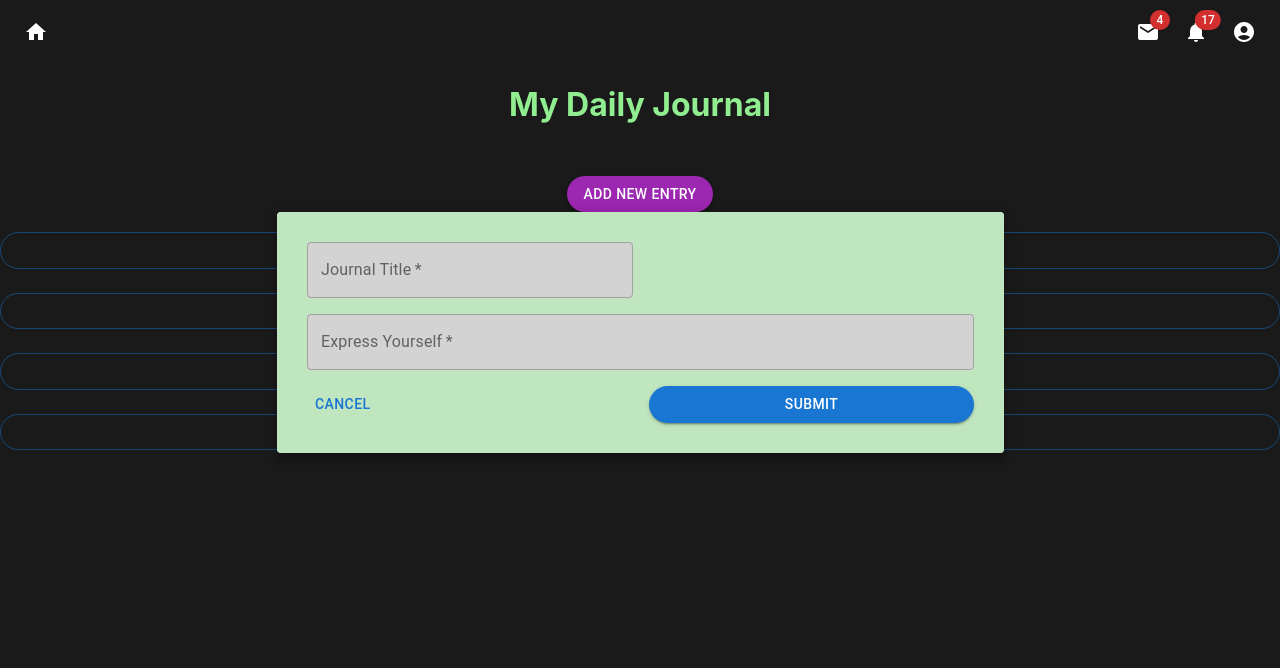
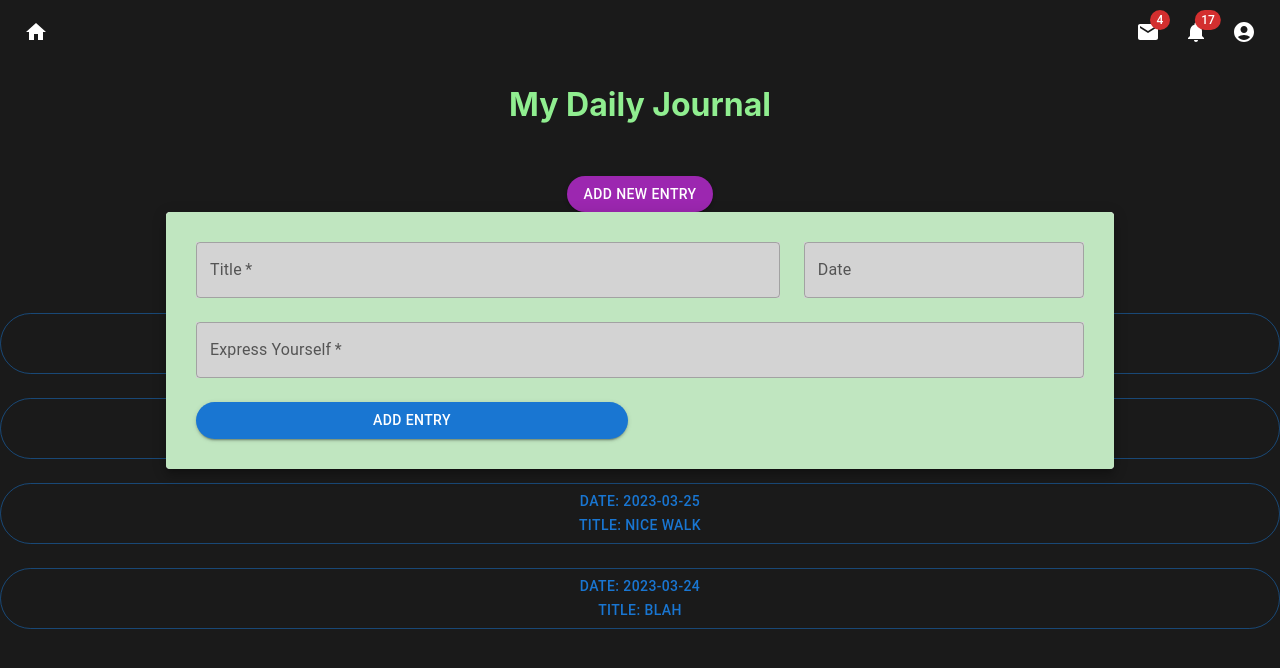
Before and after one commit to JassyAl/teamMeal, a React (Create React App) app: page /Journal in a window 1280 px wide. Both pictures are taken after a click on the button "ADD NEW ENTRY". Shown: the top 668 px of the page. Built offline with nearby package versions, Linux system fonts and the light colour scheme; no server answers.

Commit message:
edited journal page to add and view entries on same page

```diff
--- a/src/App.css
+++ b/src/App.css
@@ -10,6 +10,7 @@ body {
   background-color: #1A1A1A;
   height: 100vh;
   background-attachment: fixed;
+  overflow: auto;
 }
 
 h1 {
--- a/src/components/Journal/Journal.css
+++ b/src/components/Journal/Journal.css
@@ -1,4 +1,5 @@
 .journals {
     padding-top: 100px;
     padding-bottom: 74.5px;
+
 }
--- a/src/components/Journal/Journal.jsx
+++ b/src/components/Journal/Journal.jsx
@@ -1,44 +1,6 @@
 import React, { useState } from "react";
-import Button from "@mui/material/Button";
+import { Button, Grid, Popover, TextField, Paper } from "@mui/material";
 import { Stack } from "@mui/material";
-import { Popover, TextField, Grid, Paper } from "@material-ui/core";
-
-function Journal() {
-  const [popoverOpen, setPopoverOpen] = useState(false);
-  const [anchorEl, setAnchorEl] = useState(null);
-
-  const [selectedEntry, setSelectedEntry] = useState("");
-  // Dummy data for journal entries
-  const entries = [
-    { id: 1, date: "2023-03-27", content: "Today was a good day." },
-    { id: 2, date: "2023-03-26", content: "I had a lot of work to do today." },
-    { id: 3, date: "2023-03-25", content: "I went for a walk in the park." },
-    { id: 4, date: "2023-03-24", content: "Today was okay." },
-  ];
-
-  const [title, setTitle] = useState("");
-  const [body, setBody] = useState("");
-
-  const handleTitleChange = (event) => {
-    setTitle(event.target.value);
-  };
-
-  const handleBodyChange = (event) => {
-    setBody(event.target.value);
-  };
-
-  const handleEntrySelect = (entry) => {
-    setSelectedEntry(entry);
-  };
-  const handleClick = (event) => {
-    setPopoverOpen(true);
-    setAnchorEl(event.currentTarget);
-  };
-
-  const handleClose = () => {
-    setPopoverOpen(false);
-    setAnchorEl(null);
-  };
 
 const paperStyle = {
   padding: "30px",
@@ -46,7 +8,7 @@ function Journal() {
   style: {
     width: 600,
     height: 200,
-              }
+  },
 };
 
 const inputStyle = {
@@ -54,24 +16,81 @@ function Journal() {
   color: "white",
 };
 
+const entries = [
+  {
+    id: 1,
+    date: "2023-03-27",
+    title: "Good",
+    content: "Today was a good day.",
+  },
+  {
+    id: 2,
+    date: "2023-03-26",
+    title: "Struggling",
+    content: "I had a lot of work to do today.",
+  },
+  {
+    id: 3,
+    date: "2023-03-25",
+    title: "Nice walk",
+    content: "I went for a walk in the park.",
+  },
+  { id: 4, date: "2023-03-24", title: "Blah", content: "Today was okay." },
+];
+
+function Journal() {
+  const [newEntry, setNewEntry] = useState({
+    date: "",
+    title: "",
+    content: "",
+  });
+  const [newEntryAnchorEl, setNewEntryAnchorEl] = useState(null);
+  const [entryAnchorEl, setEntryAnchorEl] = useState(null);
+  const [selectedEntry, setSelectedEntry] = useState(null);
+
+  const handleNewEntryChange = (event) => {
+    const { name, value } = event.target;
+    setNewEntry((prevState) => ({ ...prevState, [name]: value }));
+  };
+
+  const handleNewEntrySubmit = (event) => {
+    event.preventDefault();
+    const newId = entries[entries.length - 1].id + 1;
+    const newEntryWithId = { ...newEntry, id: newId };
+    entries.push(newEntryWithId);
+    setNewEntry({
+      date: new Date().toISOString().substr(0, 10),
+      title: "",
+      content: "",
+    });
+    setNewEntryAnchorEl(null);
+  };
+
+  const handleEntryClick = (event, entry) => {
+    setEntryAnchorEl(event.currentTarget);
+    setSelectedEntry(entry);
+  };
+
+  const handleEntryClose = () => {
+    setEntryAnchorEl(null);
+    setSelectedEntry(null);
+  };
+
   return (
-    <div>
+    <div className="journals">
       <h1>My Daily Journal</h1>
-      <div className="addEntry">
       <Button
-          onClick={handleClick}
         variant="contained"
         color="secondary"
         style={{ borderRadius: 30 }}
+        onClick={(event) => setNewEntryAnchorEl(event.currentTarget)}
       >
         Add New Entry
       </Button>
-      </div>
-      &nbsp;
       <Popover
-        open={popoverOpen}
-        anchorEl={anchorEl}
-        onClose={handleClose}
+        open={Boolean(newEntryAnchorEl)}
+        anchorEl={newEntryAnchorEl}
+        onClose={() => setNewEntryAnchorEl(null)}
         anchorOrigin={{
           vertical: "bottom",
           horizontal: "center",
@@ -82,77 +101,99 @@ function Journal() {
         }}
       >
         <Paper elevation={3} style={paperStyle}>
-          <form>
-            <Grid container spacing={2}>
-              <Grid item xs={6}>
+          <form onSubmit={handleNewEntrySubmit}>
+            <Grid container spacing={3}>
+              <Grid item xs={8}>
                 <TextField
-                  label="Journal Title"
+                  name="title"
+                  label="Title"
                   variant="outlined"
                   fullWidth
                   required
-                  value={title}
-                  onChange={handleTitleChange}
                   style={inputStyle}
+                  value={newEntry.title}
+                  onChange={handleNewEntryChange}
                 />
               </Grid>
-              &nbsp;
+              <Grid item xs={4}>
+                <TextField
+                  name="date"
+                  label="Date"
+                  variant="outlined"
+                  fullWidth
+                  style={inputStyle}
+                  value={newEntry.date}
+                  onChange={handleNewEntryChange}
+                />
+              </Grid>
               <Grid item xs={12}>
                 <TextField
+                  name="content"
                   label="Express Yourself"
                   variant="outlined"
                   fullWidth
                   multiline
                   required
-                  value={body}
-                  onChange={handleBodyChange}
                   style={inputStyle}
+                  value={newEntry.content}
+                  onChange={handleNewEntryChange}
                 />
-              </Grid>
-              <Grid item xs={6}>
-                <Button
-                  variant="text"
-                  color="primary"
-                  component="a"
-                  style={{ borderRadius: 20 }}
-                  component="a"
-                  href="Journal"
-                  startdecorator={<Journal />}
-                >
-                  Cancel
-                </Button>
               </Grid>
               <Grid item xs={6}>
                 <Button
                   variant="contained"
                   color="primary"
+                  fullWidth
+                  style={{ borderRadius: 30 }}
                   type="submit"
-                  style={{ borderRadius: 30 }}
-                  fullWidth
                 >
-                  Submit
+                  Add Entry
                 </Button>
               </Grid>
             </Grid>
           </form>
         </Paper>
       </Popover>
+
       <div>
-        <Stack
-          spacing={3}
-          onChange={(event, value) => handleEntrySelect(value)}
+        <br />
+        <h3>Previous Entries</h3>
+      </div>
+      <br />
+      <Stack spacing={3}>
+        {entries.map((entry) => (
+          <div key={entry.id}>
+            <Button
+              onClick={(event) => handleEntryClick(event, entry)}
+              variant="outlined"
+              fullWidth
+              style={{ borderRadius: 50 }}
             >
-          {entries.map((entry) => (
-            <Button
-              key={entry.id}
-              value={entry}
-              variant="outlined"
-              style={{ borderRadius: 20 }}
+              {"Date: "} {entry.date}
+              <br />
+              {"Title: "}
+              {entry.title}
+            </Button>
+            <Popover
+              open={selectedEntry && selectedEntry.id === entry.id}
+              anchorEl={entryAnchorEl}
+              onClose={handleEntryClose}
+              anchorOrigin={{
+                vertical: "bottom",
+                horizontal: "center",
+              }}
+              transformOrigin={{
+                vertical: "top",
+                horizontal: "center",
+              }}
             >
-              {entry.date}
-            </Button>
+              <Paper elevation={3} style={paperStyle}>
+                <div>{entry.content}</div>
+              </Paper>
+            </Popover>
+          </div>
         ))}
       </Stack>
-      </div>
     </div>
   );
 }
```
Lines whose indentation alone changed are shown as unchanged.
